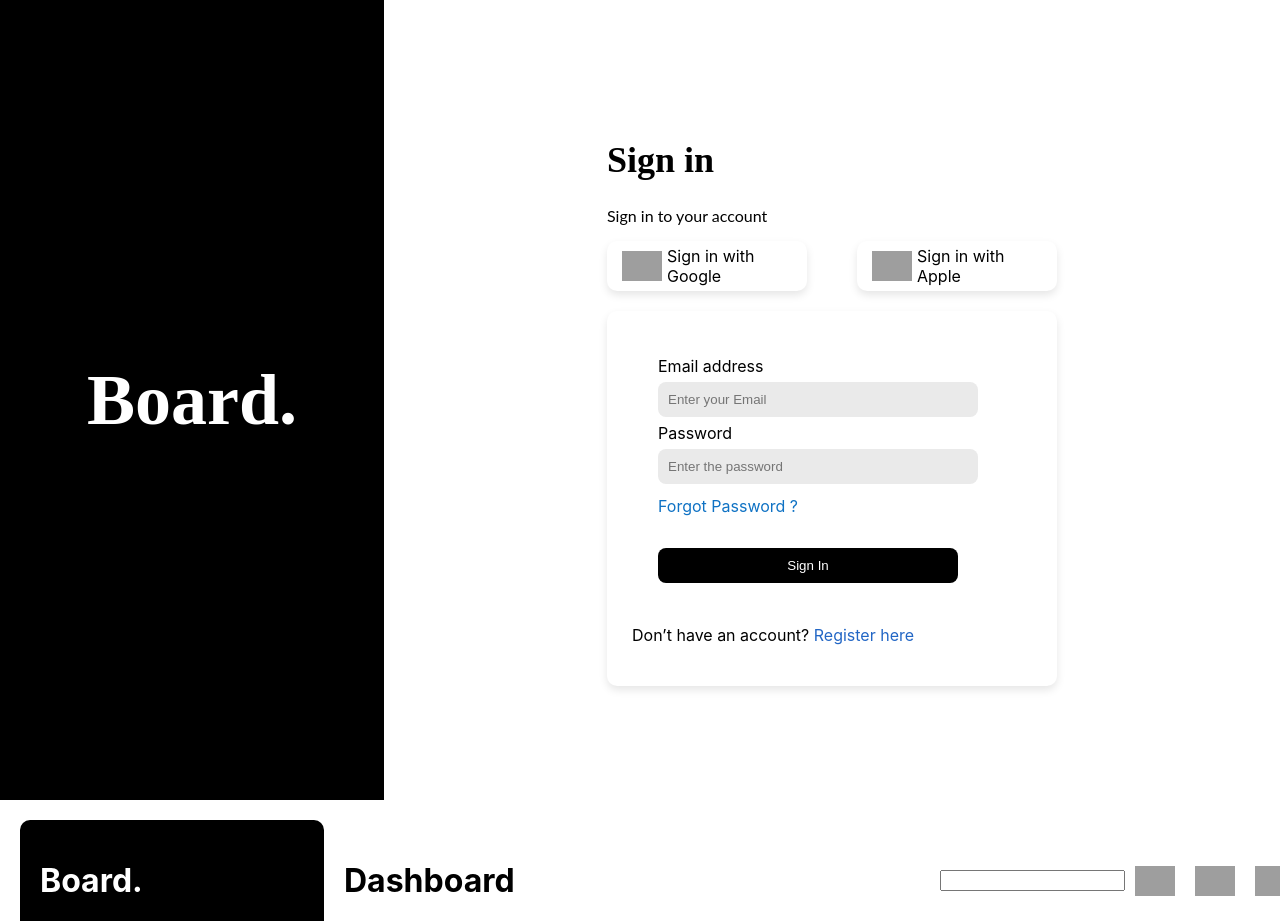
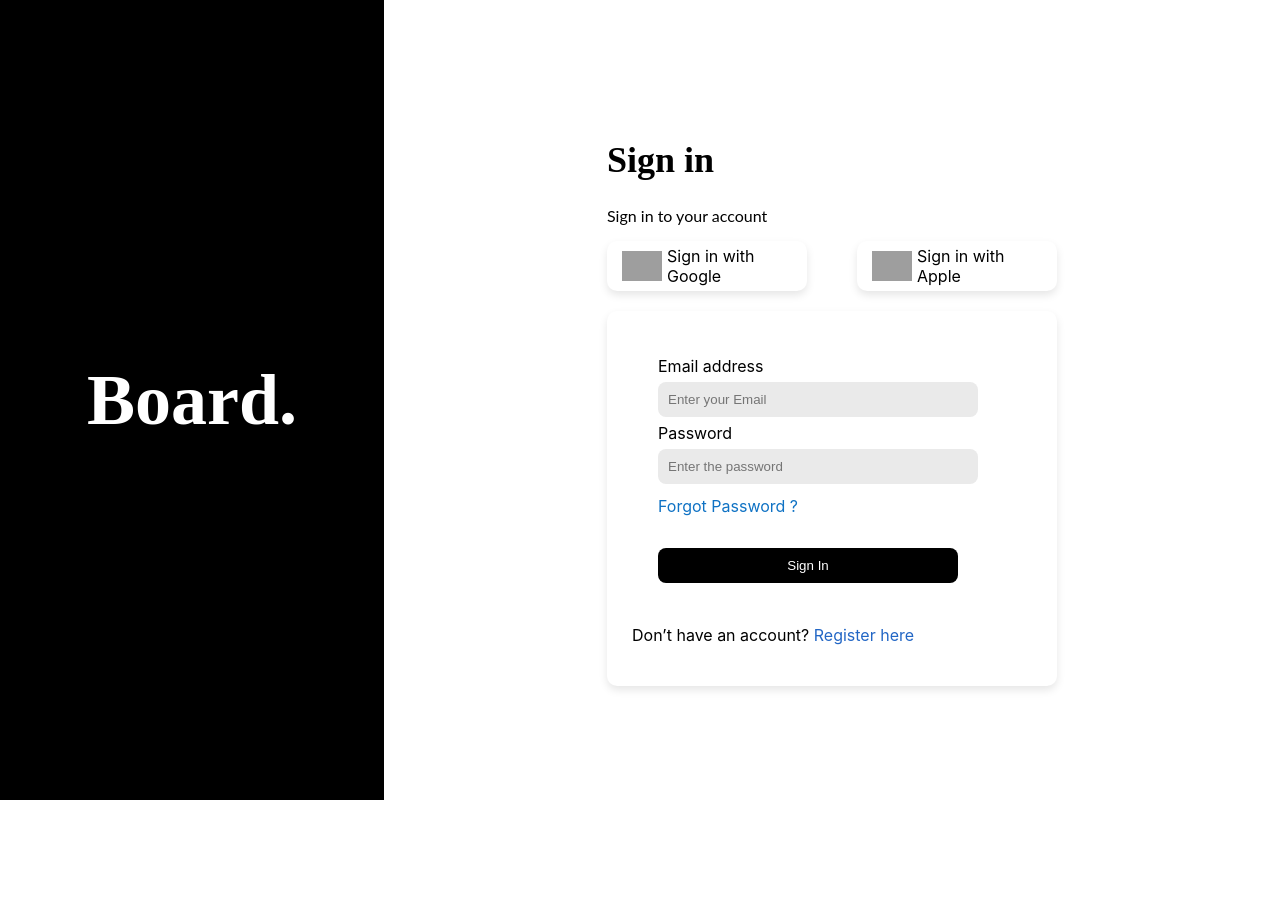
Before and after one commit to Akash-1101/react-self-eval-assignment, a React (Create React App) app: page / in a window 1280 px wide. Shown: the top 921 px of the page. After the commit the page ends 800 px from the top, so only its background shows below. Built offline with nearby package versions, Linux system fonts and the light colour scheme; grey boxes are pictures that could not be loaded.

Commit message:
Update App.js

```diff
--- a/src/App.js
+++ b/src/App.js
@@ -1,20 +1,20 @@
-// import {Switch,Route,BrowserRouter} from "react-router-dom"
+import {Switch,Route,BrowserRouter} from "react-router-dom"
 import Login from "./components/Login"
 import Dashboard from "./components/Dashboard"
 import './App.css';
 
 function App() {
   return (
-    // <BrowserRouter>
-    // <Switch>
-    //   <Route path="/" component={Login}/>
-    //   <Route path="/dashboard" component={Dashboard}/>
-    // </Switch>
-    // </BrowserRouter>
-    <div>
-      <Login/>
-      <Dashboard/>
-    </div>
+    <BrowserRouter>
+    <Switch>
+      <Route path="/" component={Login}/>
+      <Route path="/dashboard" component={Dashboard}/>
+    </Switch>
+    </BrowserRouter>
+    // <div>
+    //   <Login/>
+    //   <Dashboard/>
+    // </div>
   );
 }
 
```
